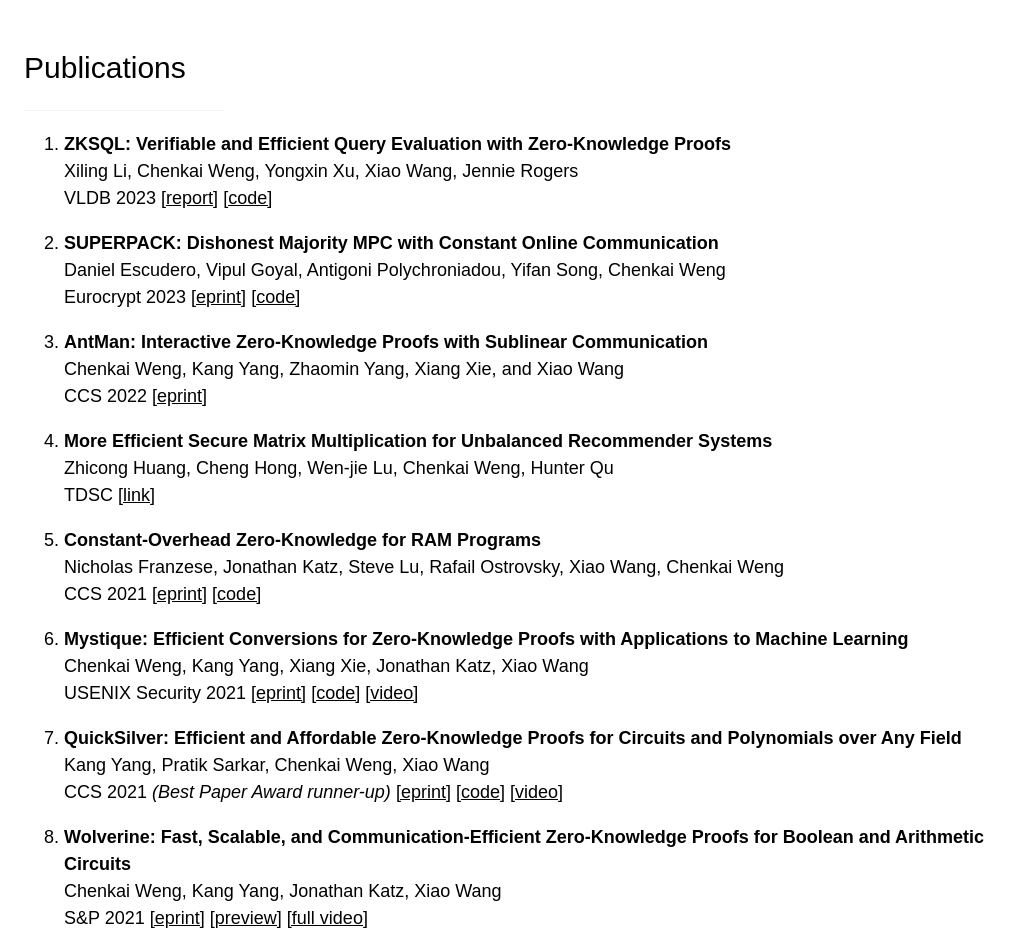
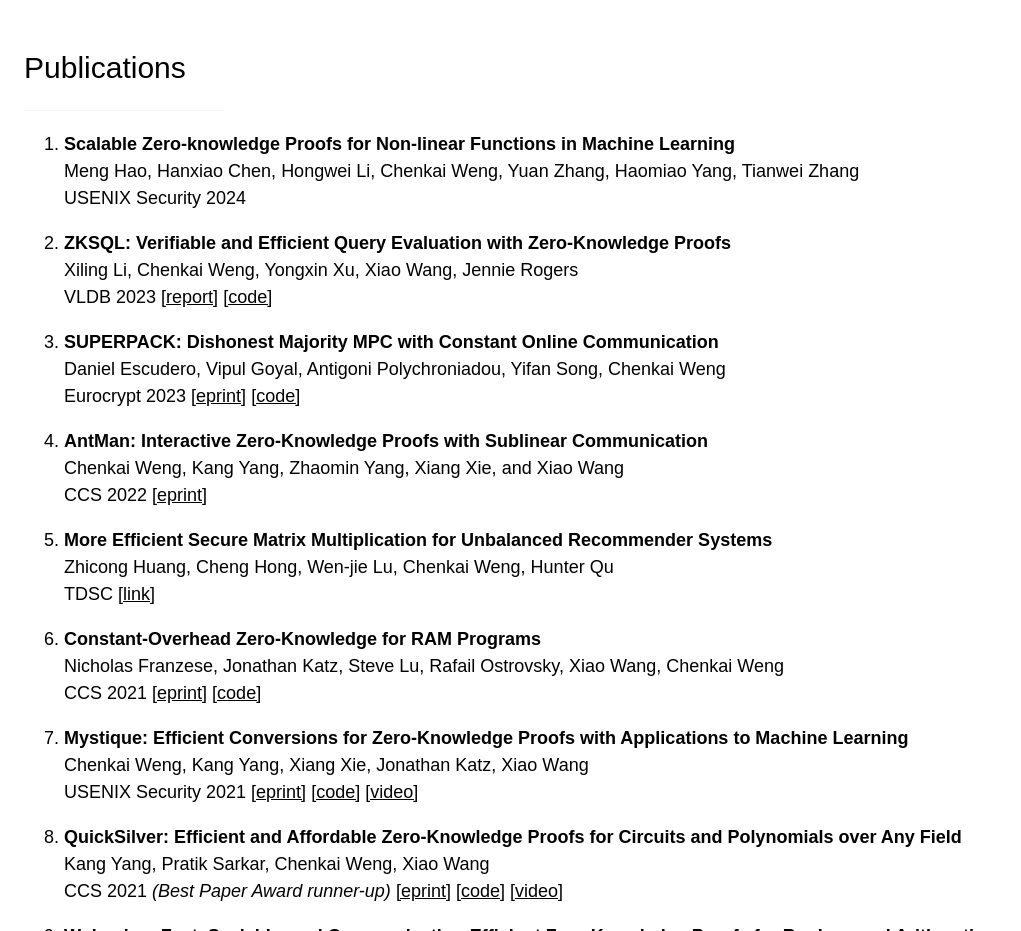
Before and after one commit to ckweng/ckweng.github.io, a plain HTML site: page index.html in a window 1280 px wide. Shown: the part 1140-2071 px from the top of the page, without its empty margins (0-1021 px from the left). Drawn offline with nearby package versions, Linux system fonts and the light colour scheme.

Commit message:
update pub

```diff
--- a/index.html
+++ b/index.html
@@ -107,6 +107,11 @@
     <hr style="width:200px" class="w3-opacity">
 
     <ol class="w3-large">
+	    <li>
+    <p class="w3-large"><b>Scalable Zero-knowledge Proofs for Non-linear Functions in Machine Learning</b><br>
+    Meng Hao, Hanxiao Chen, Hongwei Li, Chenkai Weng, Yuan Zhang, Haomiao Yang, Tianwei Zhang<br>
+    USENIX Security 2024</p>
+	    </li>
 	    <li>
     <p class="w3-large"><b>ZKSQL: Verifiable and Efficient Query Evaluation with Zero-Knowledge Proofs</b><br>
     Xiling Li, Chenkai Weng, Yongxin Xu, Xiao Wang, Jennie Rogers<br>
```
